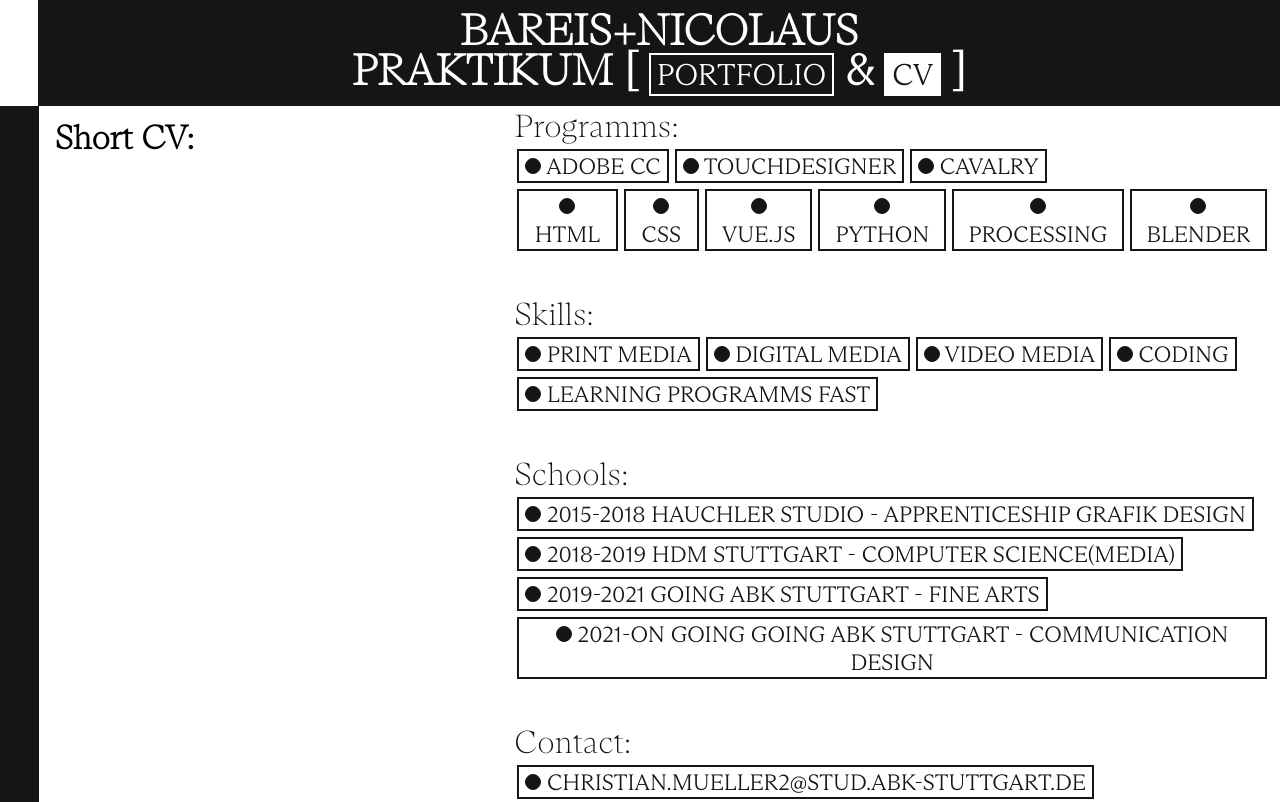
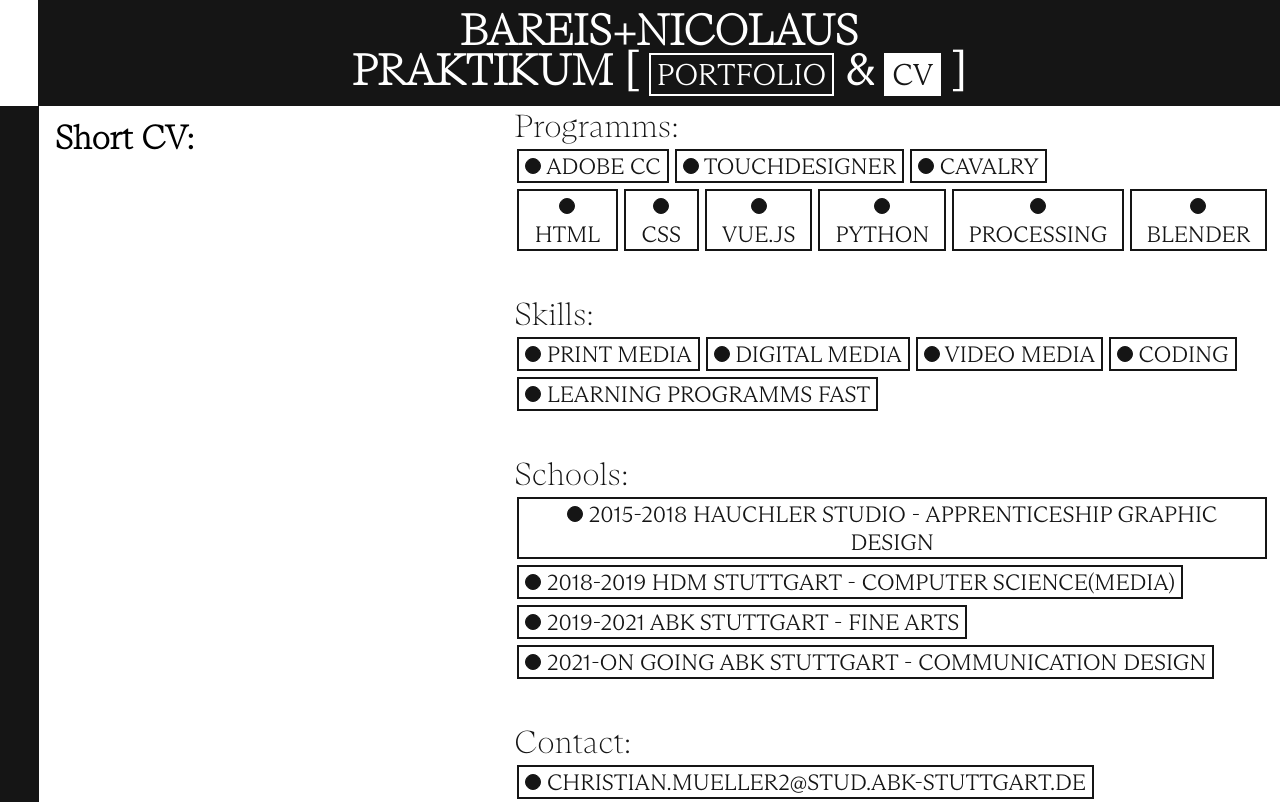
Before and after one commit to hashtagasp/hashtagasp.github.io, a Vue app: page / in a window 1280 px wide. Both pictures are taken after a click on the button "CV". Built offline with nearby package versions, Linux system fonts and the light colour scheme.

Commit message:
container button

```diff
--- a/src/App.vue
+++ b/src/App.vue
@@ -105,16 +105,16 @@ const showVita= ref(true)
               <p class="contentP"><br>Schools:</p>
             </div>
             <div class="contentP-Btn-Contri">
-              <button class="contentBtn-White"><span class="dot-White"></span> 2015-2018 HAUCHLER STUDIO - APPRENTICESHIP GRAFIK DESIGN</button>
+              <button class="contentBtn-White"><span class="dot-White"></span> 2015-2018 HAUCHLER STUDIO - APPRENTICESHIP GRAPHIC DESIGN</button>
             </div>
             <div class="contentP-Btn-Contri">
               <button class="contentBtn-White"><span class="dot-White"></span> 2018-2019 HDM STUTTGART - COMPUTER SCIENCE(MEDIA)</button>
             </div>
             <div class="contentP-Btn-Contri">
-              <button class="contentBtn-White"><span class="dot-White"></span> 2019-2021 GOING ABK STUTTGART - FINE ARTS</button>
+              <button class="contentBtn-White"><span class="dot-White"></span> 2019-2021 ABK STUTTGART - FINE ARTS</button>
             </div>
             <div class="contentP-Btn-Contri">
-              <button class="contentBtn-White"><span class="dot-White"></span> 2021-ON GOING GOING ABK STUTTGART - COMMUNICATION DESIGN</button>
+              <button class="contentBtn-White"><span class="dot-White"></span> 2021-ON GOING ABK STUTTGART - COMMUNICATION DESIGN</button>
             </div>
 
             <div class="contentP-Btn-Contri">
```
